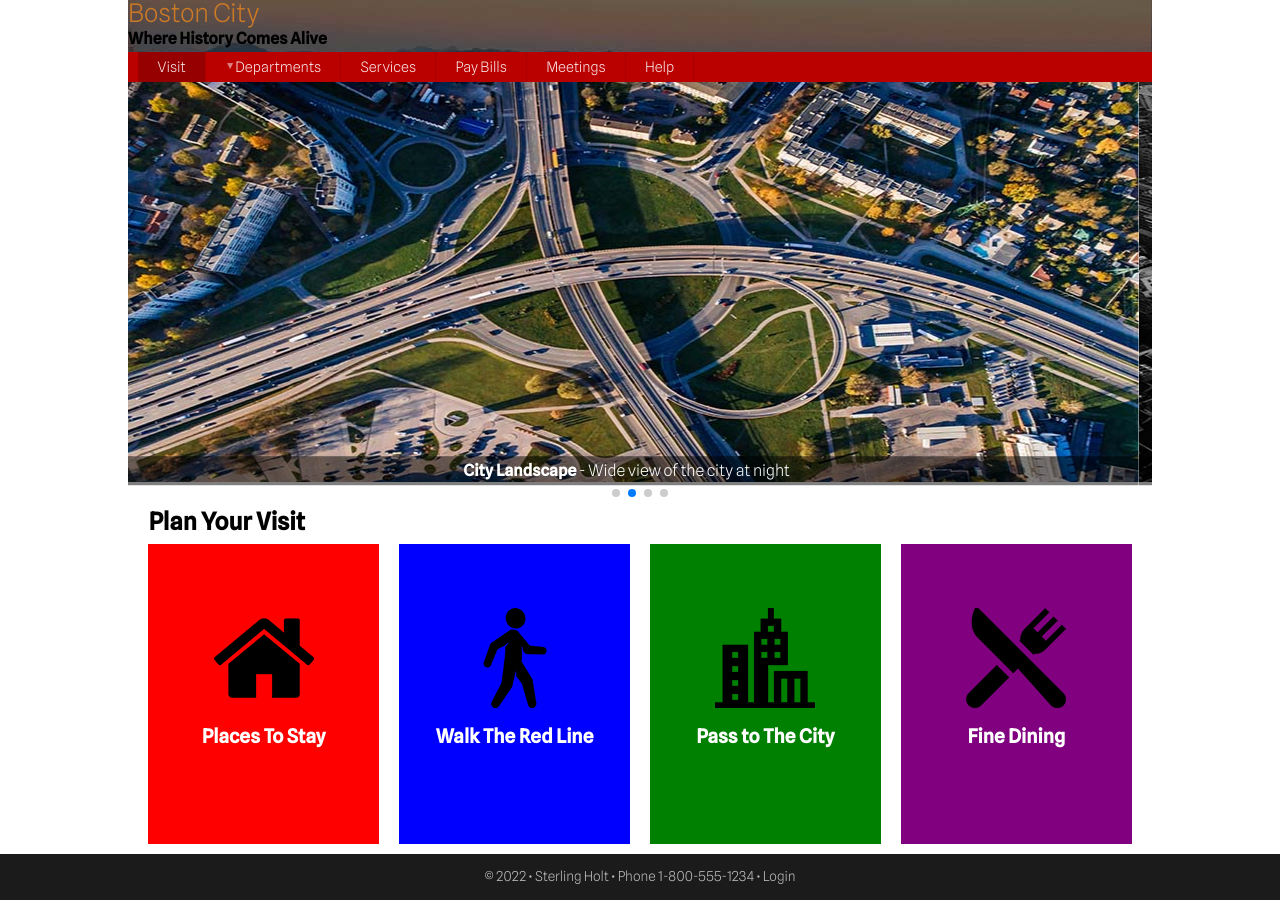
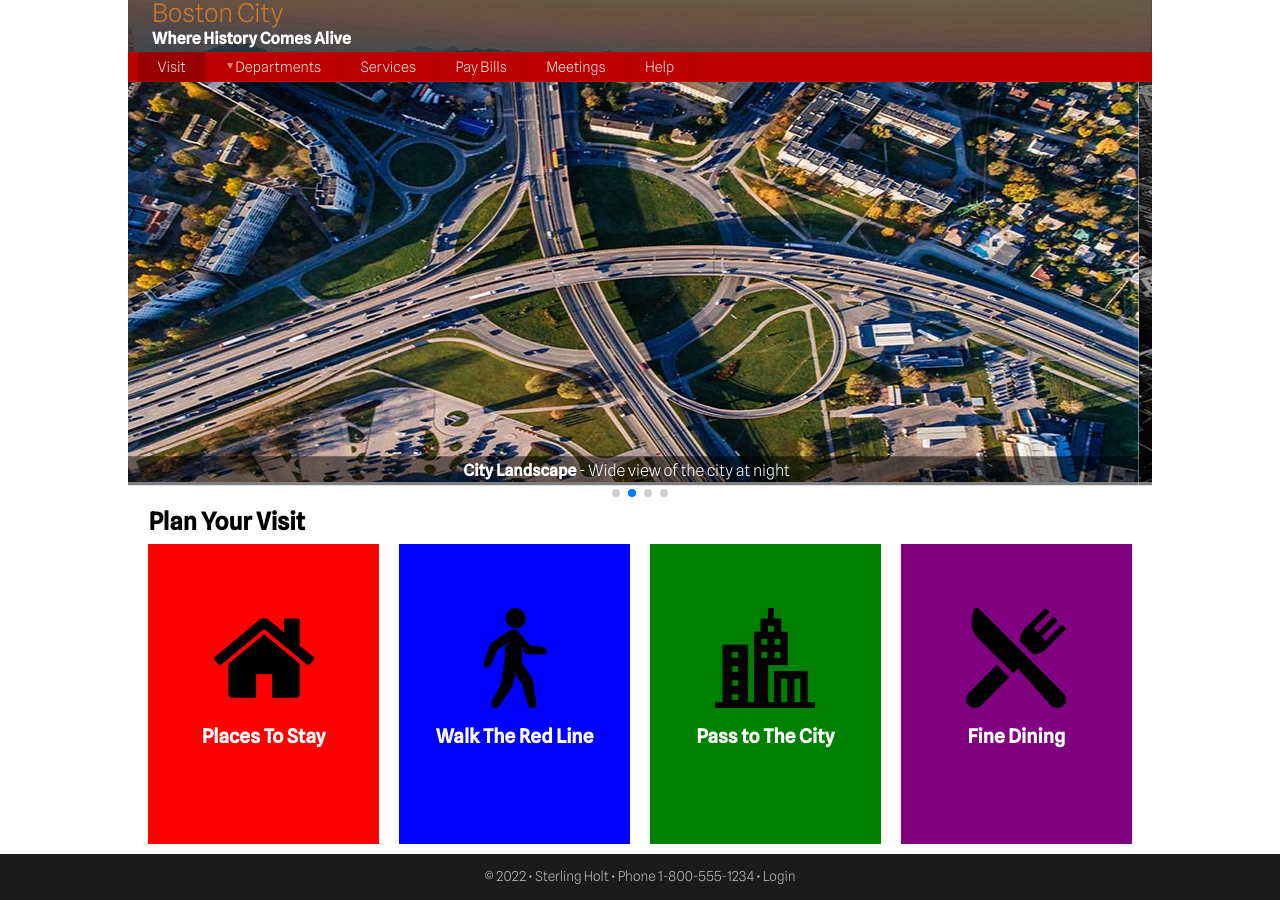
Before and after one commit to Sterlingh78/city, a plain HTML site: page index.html in a window 1280 px wide. Drawn offline with nearby package versions, Linux system fonts and the light colour scheme.

Commit message:
fixed errors

```diff
--- a/scss/_medium.scss
+++ b/scss/_medium.scss
@@ -1,6 +1,5 @@
 /* HEADER STUFF GOES HERE */
 header {
-    margin: 1%;
     h2 {
         margin-top: .5%;
     }
--- a/scss/_small.scss
+++ b/scss/_small.scss
@@ -12,6 +12,14 @@ body {
     min-width: 320px;
 }
 /* MAIN  */
+header {
+    h1,h2 {
+        padding-left: 1.5rem;
+    }
+    h2 {
+        color: white;
+    }
+}
 main {
     h2 {
         font-size: 1.5rem;
```
Also changed, not shown: css/styles.css.
